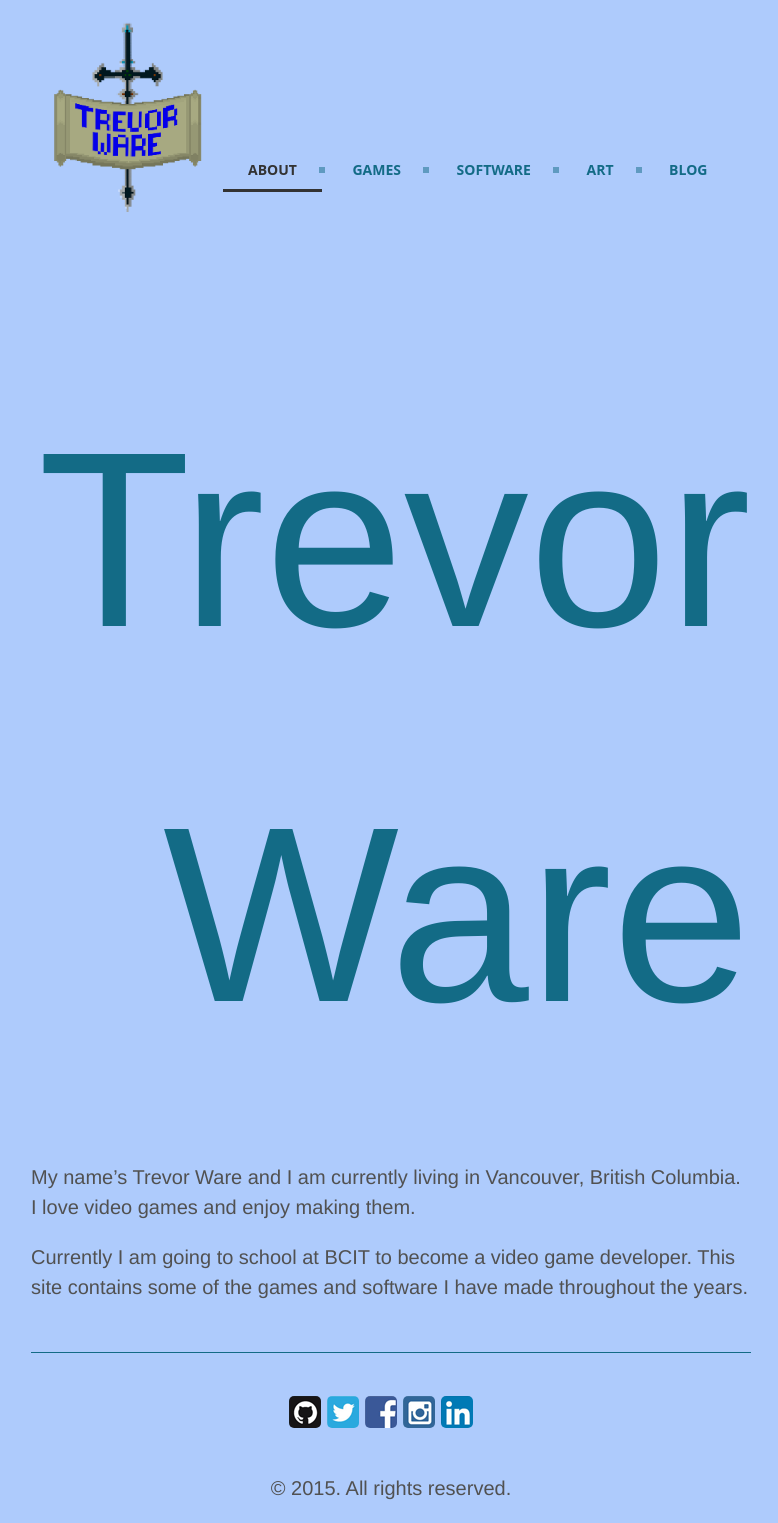
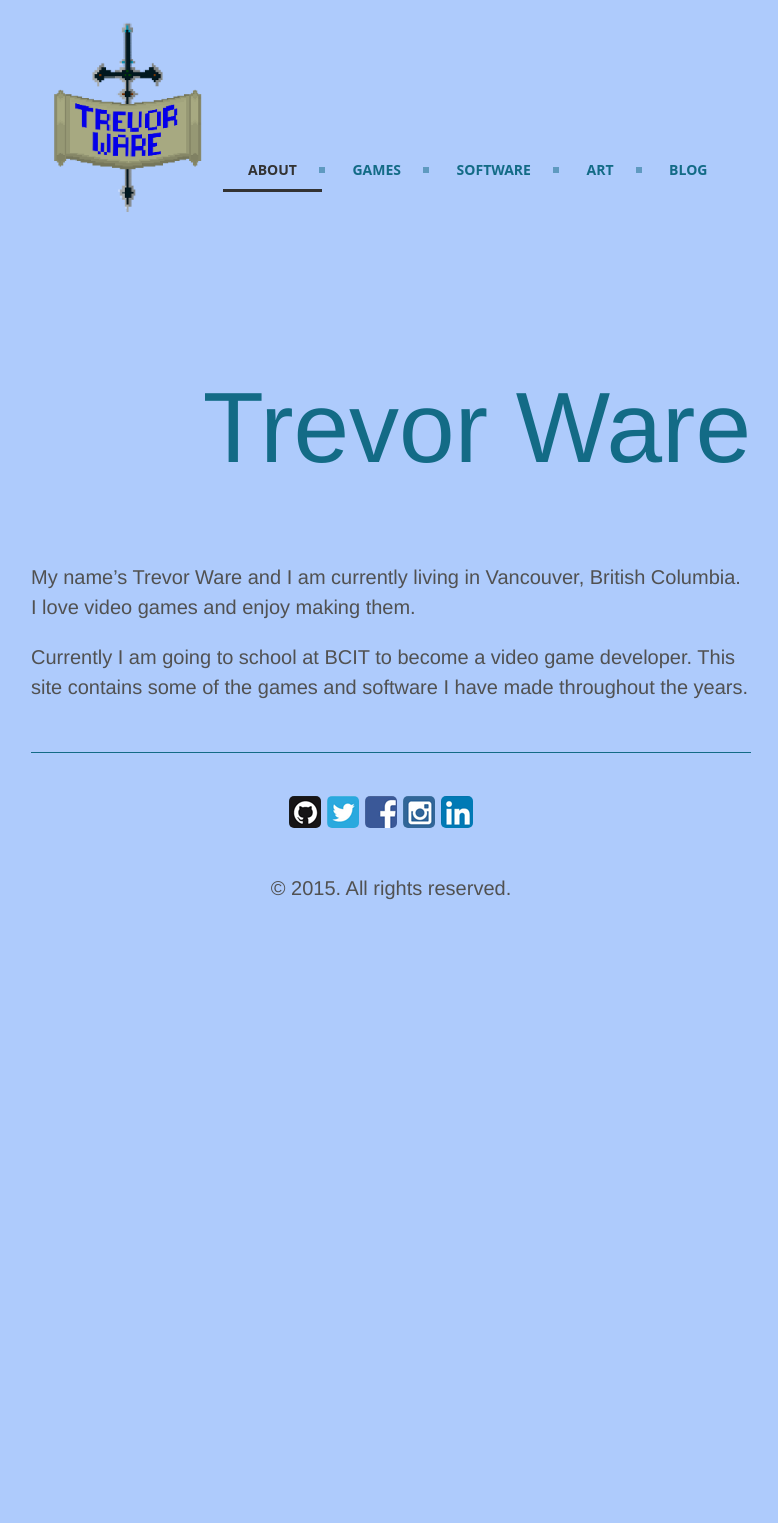
Before and after one commit to twarrre/twarrre.github.io, a Jekyll site: the page built from index.md, in a window 1280 px wide. Shown: the whole page, without its empty margins (249-1027 px from the left). Built offline with Jekyll 4.4.1, drawn with Linux system fonts in a browser that asks for light colours; after the commit the page ends 923 px from its top, so only the background shows below that.

Commit message:
Changing font size.

```diff
--- a/public/css/poole.css
+++ b/public/css/poole.css
@@ -475,7 +475,7 @@ a.pagination-item:hover {
 #sitename{
   float:right;
   text-align: right;
-  font-size: 250px;
+  font-size: 100px;
   padding-top: 100px;
 }
 
```
